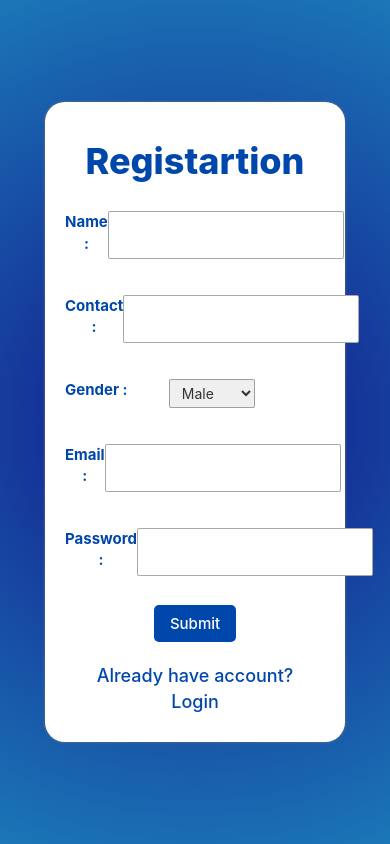
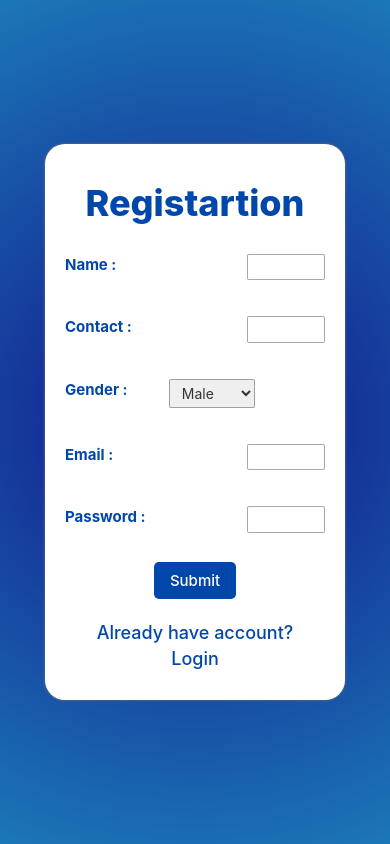
Before and after one commit to RevantTripathi/react-let-sconnect-network-app, a React (Create React App) app in the folder net-app/: page /regi in a window 390 px wide. Built offline with nearby package versions, Linux system fonts and the light colour scheme.

Commit message:
regi-rs3

```diff
--- a/net-app/src/pages/Registration Page/RegiPage.css
+++ b/net-app/src/pages/Registration Page/RegiPage.css
@@ -107,11 +107,11 @@ em:hover {
         font-size: 15px;
         color: #0047ab;
     }
-    .form-seg2 input {
+    .form2-seg2 input {
         border: 1px solid #6162638d;
         padding: 1px 5px;
         border-radius: 2px;
-        width: 20%;
+        width: 20vw;
     }
 /*
     .login-btn2 {
```
